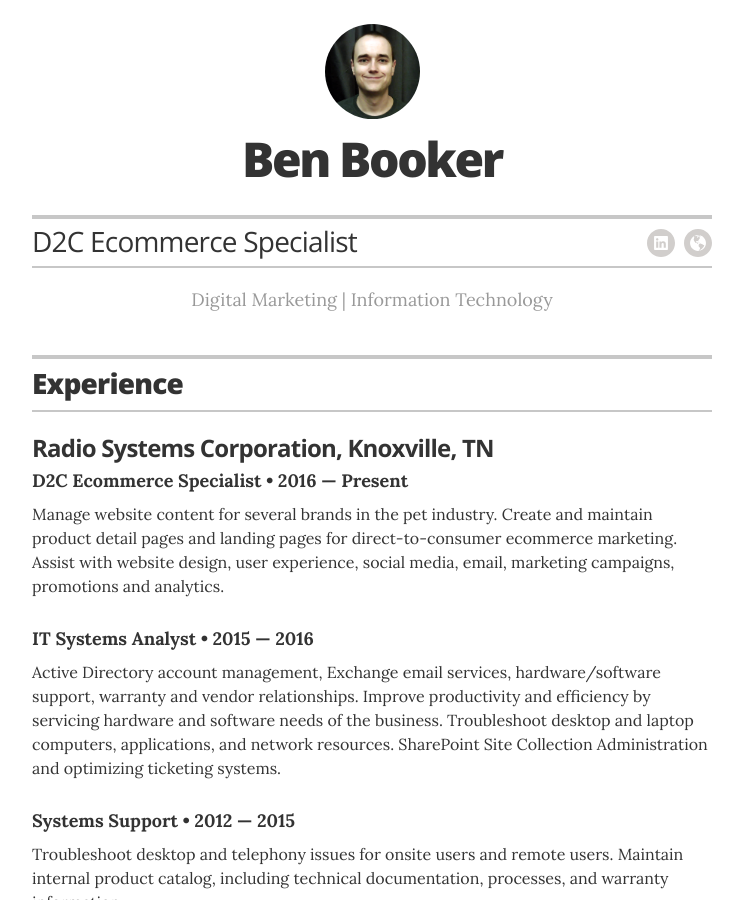
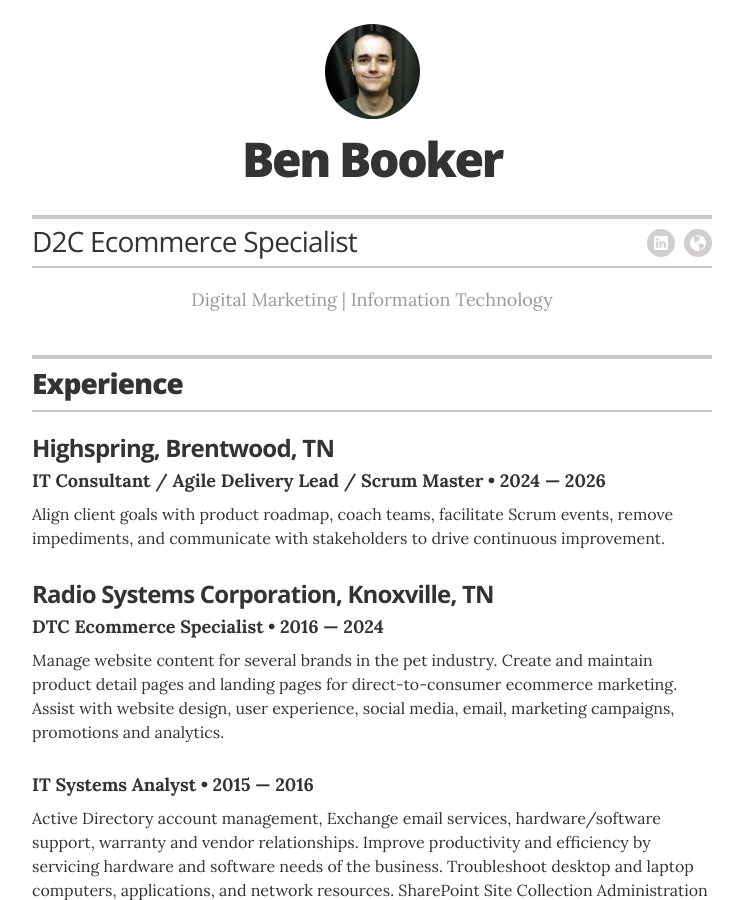
Before and after one commit to bbooker5/about, a Jekyll site: the page built from index.html, in a window 1280 px wide and 900 px high. Shown: the whole window, without its empty margins (268-1011 px from the left). Built offline with Jekyll 4.4.1, drawn with Linux system fonts in a browser that asks for light colours.

Commit message:
Revise job titles and durations for clarity
Updated job titles and durations in experience.yml.

```diff
--- a/_data/experience.yml
+++ b/_data/experience.yml
@@ -1,7 +1,12 @@
 # Jobs
+- company: Highspring, Brentwood, TN
+  position: IT Consultant / Agile Delivery Lead / Scrum Master
+  duration: 2024 &mdash; 2026
+  summary: Align client goals with product roadmap, coach teams, facilitate Scrum events, remove impediments, and communicate with stakeholders to drive continuous improvement.
+
 - company: Radio Systems Corporation, Knoxville, TN
-  position: D2C Ecommerce Specialist
-  duration: 2016 &mdash; Present
+  position: DTC Ecommerce Specialist
+  duration: 2016 &mdash; 2024
   summary: Manage website content for several brands in the pet industry. Create and maintain product detail pages and landing pages for direct-to-consumer ecommerce marketing. Assist with website design, user experience, social media, email, marketing campaigns, promotions and analytics.
 
 - company:
```
